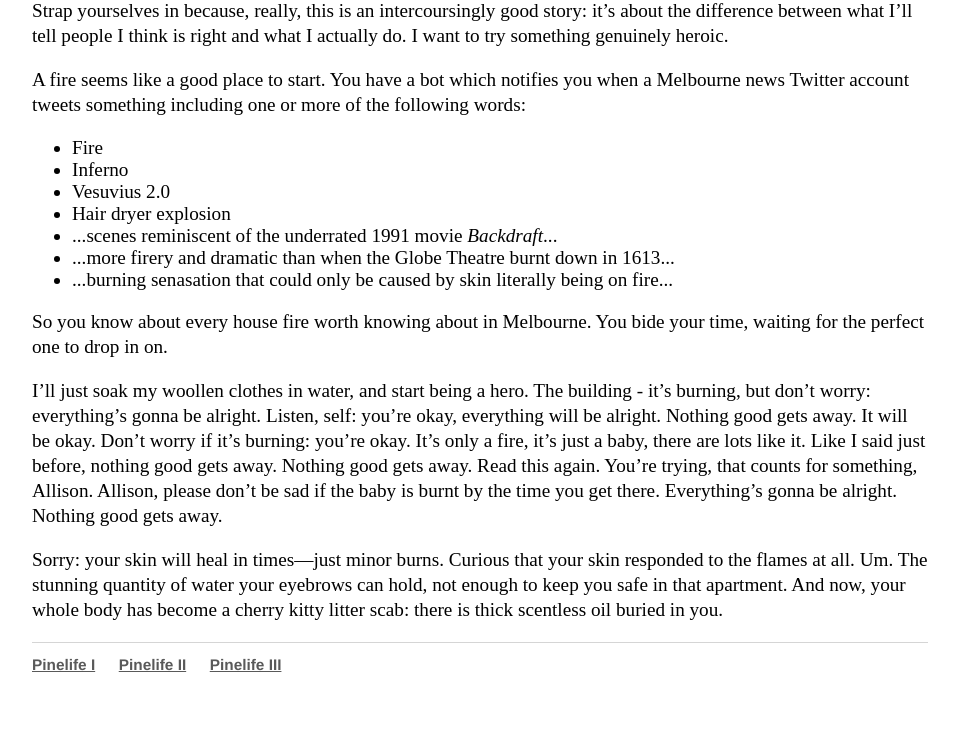
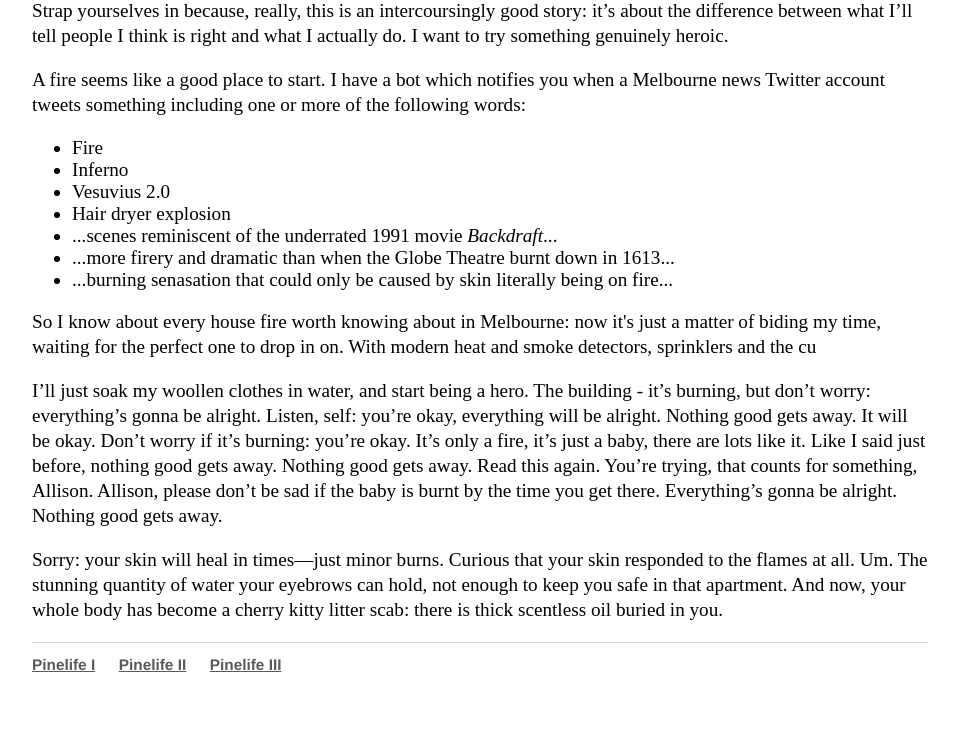
Before and after one commit to Pinelife/pinelife.github.io, a Jekyll site: the page built from Hellhole/Room9.html, in a window 1280 px wide. Shown: the part 587-1321 px from the top of the page, without its empty margins (160-1119 px from the left). Built offline with Jekyll 4.4.1, drawn with Linux system fonts in a browser that asks for light colours.

Commit message:
Update Room9.html

```diff
--- a/Hellhole/Room9.html
+++ b/Hellhole/Room9.html
@@ -8,7 +8,7 @@ title: Pinelife
   think is right and what I actually do. I want to try something genuinely heroic.
 </p>
 <p>
-A fire seems like a good place to start. You have a bot which notifies you when a Melbourne news Twitter account tweets something including
+A fire seems like a good place to start. I have a bot which notifies you when a Melbourne news Twitter account tweets something including
   one or more of the following words:</p>
   <ul>
     <li>Fire</li>
@@ -19,7 +19,9 @@ A fire seems like a good place to start. You have a bot which notifies you when
     <li>...more firery and dramatic than when the Globe Theatre burnt down in 1613...</li>
     <li>...burning senasation that could only be caused by skin literally being on fire...</li>
 </ul>
-<p>So you know about every house fire worth knowing about in Melbourne. You bide your time, waiting for the perfect one to drop in on.</p>
+<p>So I know about every house fire worth knowing about in Melbourne: now it's just a matter of biding my time, waiting for the perfect one to drop in on.
+With modern heat and smoke detectors, sprinklers and the cu
+</p>
 <p>
   I’ll just soak my woollen clothes in water, and start being a hero. The building - it’s burning,
   but don’t worry: everything’s gonna be alright. Listen, self: you’re okay, everything will be alright. Nothing good gets
```
